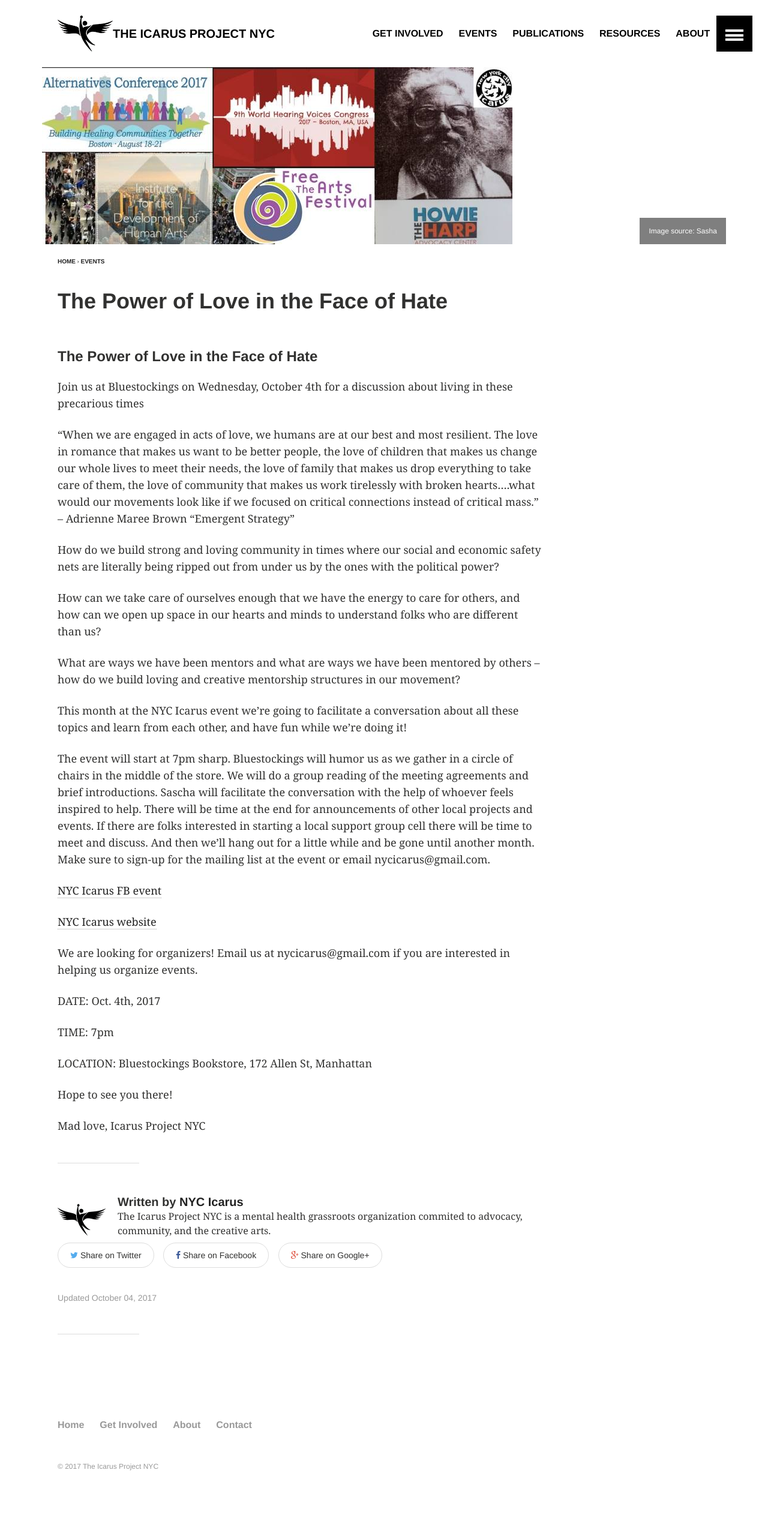
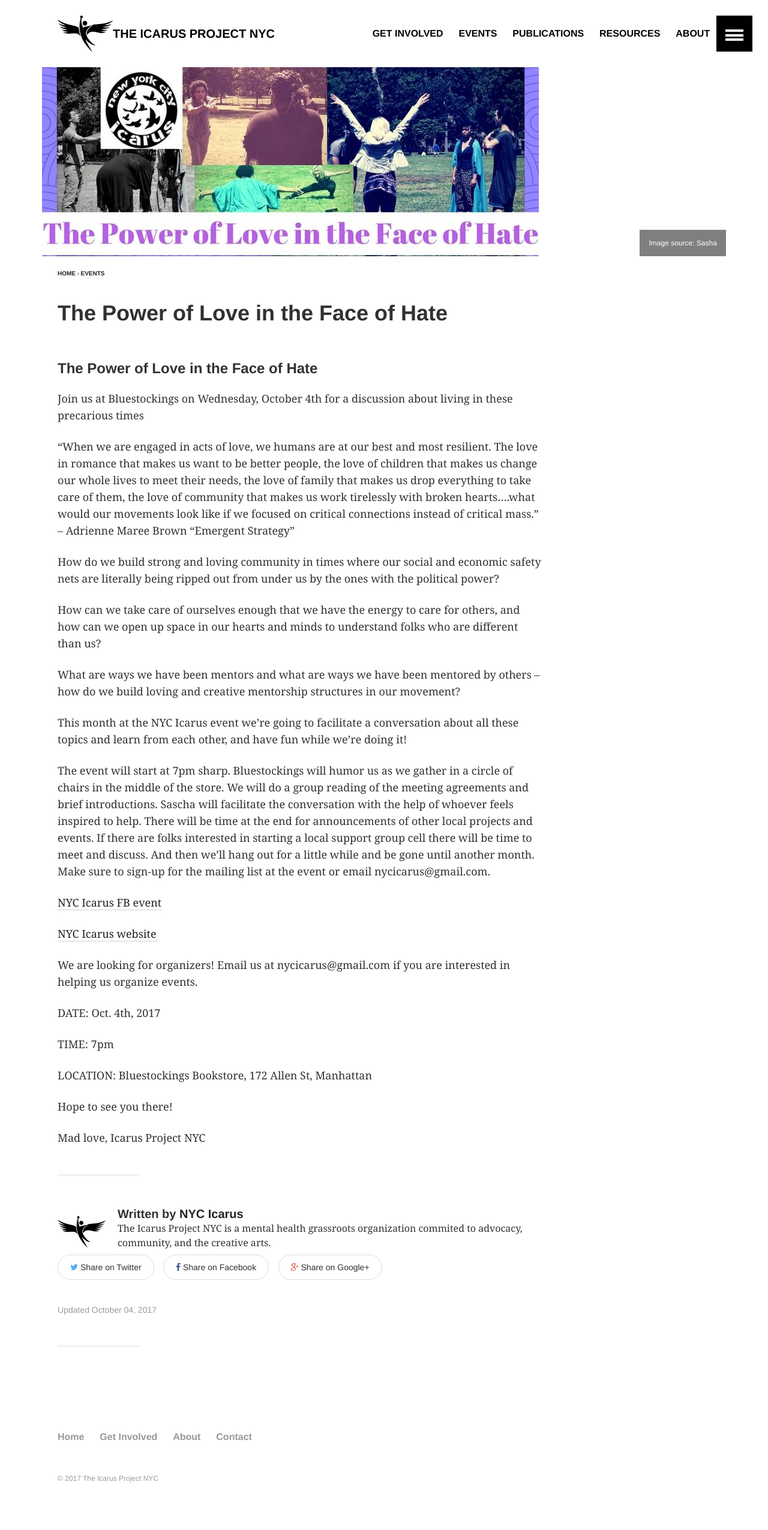
Before and after one commit to nycicarus/nycicarus.github.io, a Jekyll site: the page built from _posts/events/2017-10-04-power-love.md, in a window 1280 px wide. Shown: the whole page at 60% size. Built offline with Jekyll 4.4.1, drawn with Linux system fonts in a browser that asks for light colours; a script that is not in the unit is left out; comment, search, counter and statistics services are not loaded.

Commit message:
Update 2017-10-04-power-love.md

```diff
--- a/_posts/events/2017-10-04-power-love.md
+++ b/_posts/events/2017-10-04-power-love.md
@@ -8,8 +8,8 @@ tags: [ community, roundtable, discussion ]
 comments: true
 ads: false
 image:
-  teaser: summer-solidarity-2017.jpg
-  feature: summer-solidarity-2017.jpg
+  teaser: power-love-2017.jpg
+  feature: power-love-2017.jpg
   credit: Sasha
   creditlink:
 event-date: "Wednesday, October 4th, 2017"
```
